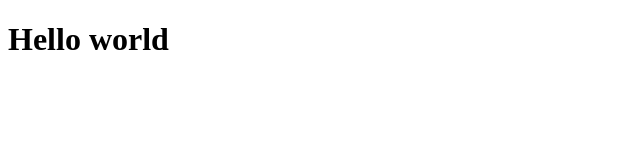
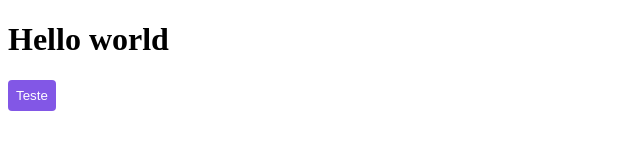
Before and after one commit to RenatoLomba/ignite-shop, a Next.js app: page / in a window 1280 px wide. Shown: the top 161 px of the page, without its empty margins (0-640 px from the left). Built offline with nearby package versions, Linux system fonts and the light colour scheme.

Commit message:
stitches config with ssr

```diff
--- a/package.json
+++ b/package.json
@@ -10,6 +10,7 @@
     "lint:fix": "yarn lint --fix"
   },
   "dependencies": {
+    "@stitches/react": "^1.2.8",
     "next": "12.3.0",
     "react": "18.2.0",
     "react-dom": "18.2.0"
--- /dev/null
+++ b/src/pages/_document.tsx
@@ -0,0 +1,31 @@
+import { Html, Head, Main, NextScript } from 'next/document'
+
+import { getCssText } from '../styles'
+
+export default function Document() {
+  return (
+    <Html>
+      <Head>
+        <link rel="preconnect" href="https://fonts.googleapis.com" />
+        <link
+          rel="preconnect"
+          href="https://fonts.gstatic.com"
+          crossOrigin="anonymous"
+        />
+        <link
+          href="https://fonts.googleapis.com/css2?family=Roboto:wght@400;700&display=swap"
+          rel="stylesheet"
+        />
+
+        <style
+          id="stitches"
+          dangerouslySetInnerHTML={{ __html: getCssText() }}
+        />
+      </Head>
+      <body>
+        <Main />
+        <NextScript />
+      </body>
+    </Html>
+  )
+}
--- a/src/pages/index.tsx
+++ b/src/pages/index.tsx
@@ -1,7 +1,25 @@
 import type { NextPage } from 'next'
 
+import { styled } from '../styles'
+
+const Button = styled('button', {
+  backgroundColor: '$rocketseat',
+  color: 'White',
+  border: 'none',
+  padding: '0.5rem',
+  borderRadius: 4,
+  '&:hover': {
+    filter: 'brightness(0.8)',
+  },
+})
+
 const Home: NextPage = () => {
-  return <h1>Hello world</h1>
+  return (
+    <div>
+      <h1>Hello world</h1>
+      <Button>Teste</Button>
+    </div>
+  )
 }
 
 export default Home
--- /dev/null
+++ b/src/styles/index.ts
@@ -0,0 +1,18 @@
+import { createStitches } from '@stitches/react'
+
+export const {
+  config,
+  css,
+  styled,
+  globalCss,
+  keyframes,
+  getCssText,
+  theme,
+  createTheme,
+} = createStitches({
+  theme: {
+    colors: {
+      rocketseat: '#8257e6',
+    },
+  },
+})
```
Also changed, not shown: 1 other file (tests, documents, lock files or other folders).
